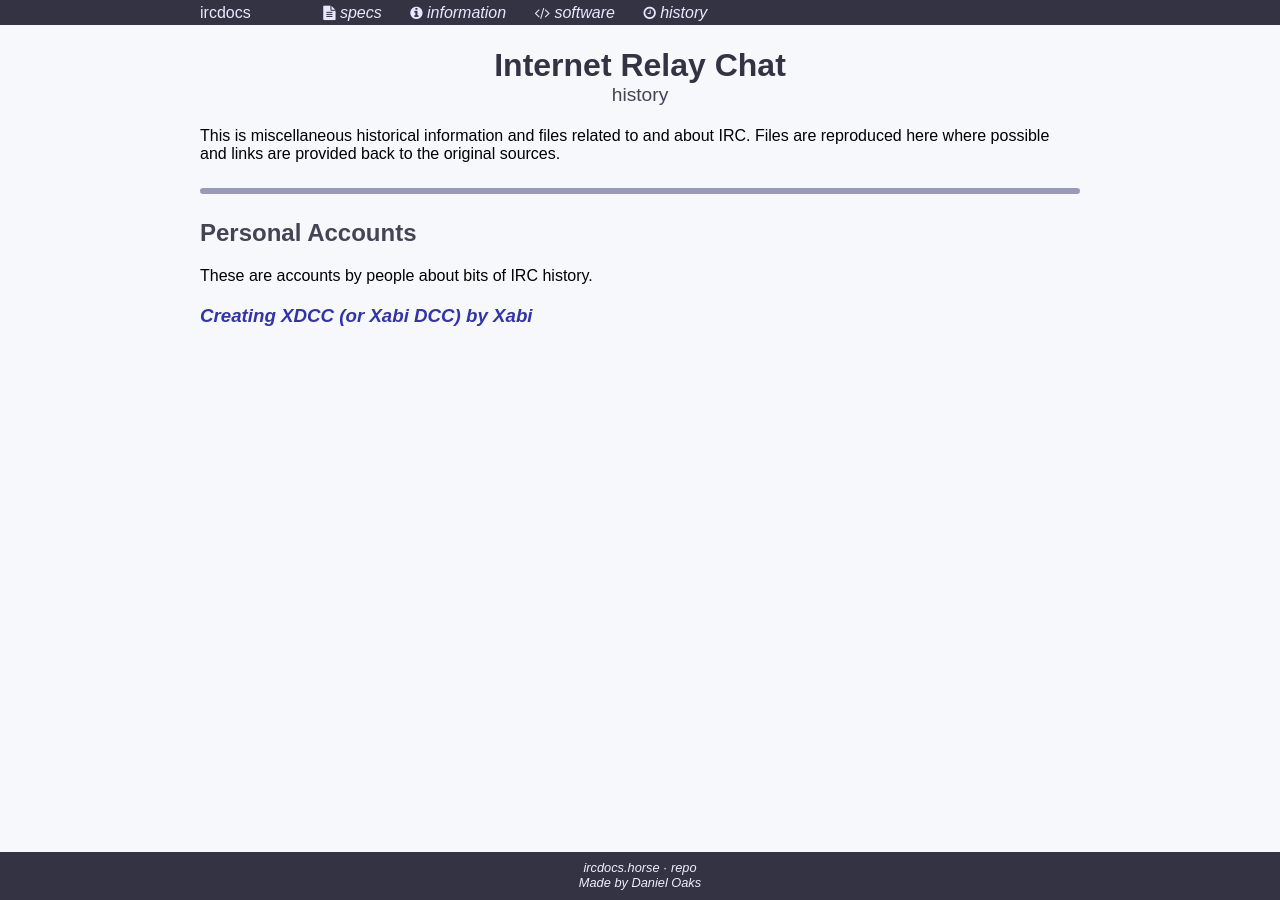
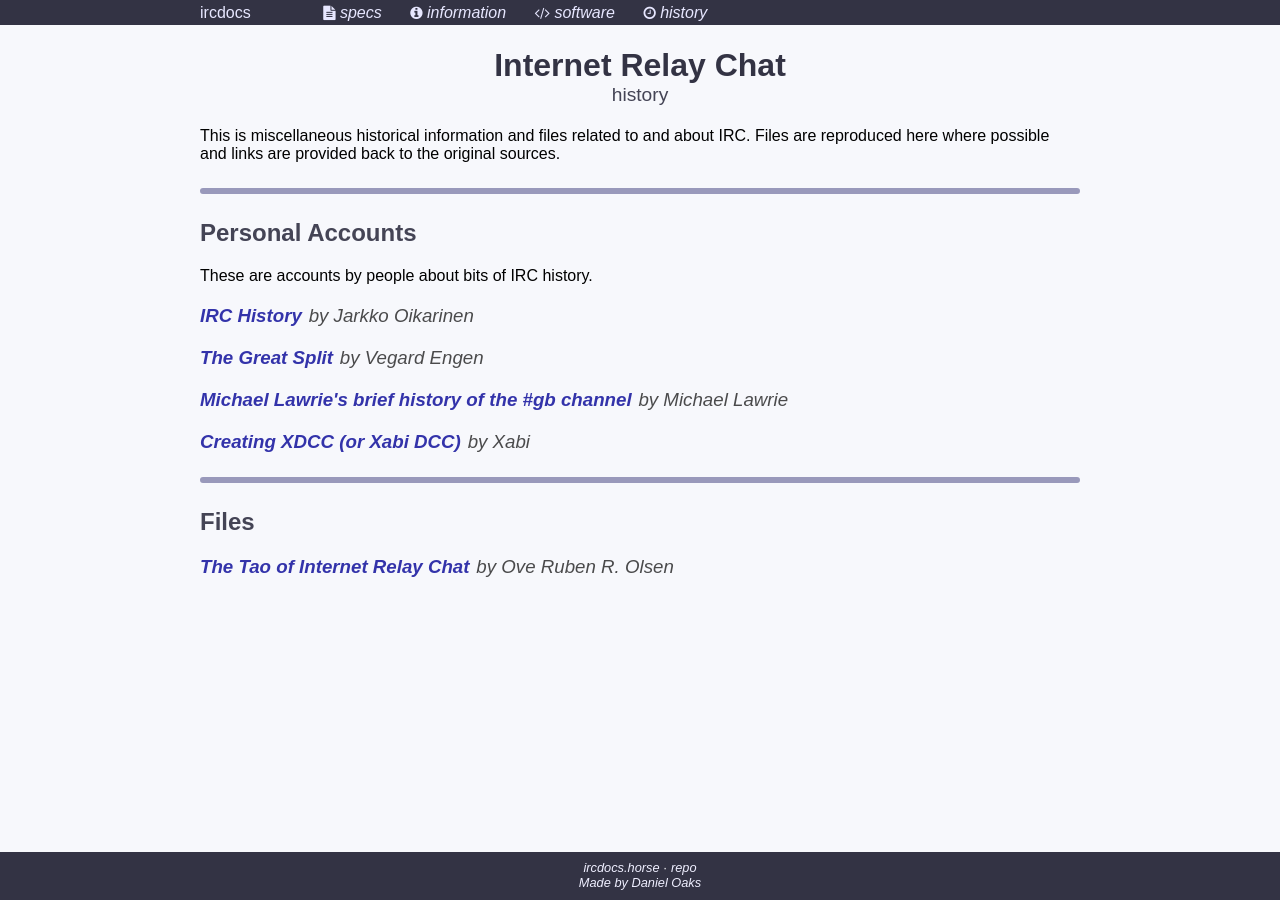
Before and after one commit to ircdocs/ircdocs.horse, a Jekyll site: the page built from history/index.html, in a window 1280 px wide. Built offline with Jekyll 4.4.1, drawn with Linux system fonts in a browser that asks for light colours; nearby versions of some CDN libraries; library files that are not in the unit come from our copies; Markdown is read by kramdown in place of the engine named in the settings.

Commit message:
history: Add a few more accounts and files

```diff
--- a/_layouts/account.html
+++ b/_layouts/account.html
@@ -11,9 +11,11 @@ layout: default
 <h2>
     {{ page.title }}
     <span class="author">by {{ page.author }}</span>
+    {% if page.written %}
     <span class="datetime">
-        {{ page.datetime }}
+        {{ page.written }}
     </span>
+    {% endif %}
     <span class="source">
         <a href="{{ page.source }}">{{ page.source }}</a>
     </span>
--- a/css/screen.sass
+++ b/css/screen.sass
@@ -118,6 +118,13 @@ html, body
         font-weight: bold
         color: #112
 
+.authorsub
+    display: inline-block
+    margin-left: 0.1rem
+    color: rgba(0.2, 0.2, 0.2, 0.7)
+    font-weight: normal
+    &::before
+        content: " by "
 .author
     display: block
     font-size: 1rem
--- a/history/index.html
+++ b/history/index.html
@@ -21,7 +21,58 @@ title: IRC History
 <div class="link-block">
 	<div class="name">
 		<h3>
-			<a href="./accounts/creating-xdcc.html">Creating XDCC (or Xabi DCC) by Xabi</a>
+			<a href="./accounts/irc-history.html">
+				IRC History
+				<span class="authorsub">Jarkko Oikarinen</span>
+			</a>
 		</h3>
 	</div>
 </div>
+
+<div class="link-block">
+	<div class="name">
+		<h3>
+			<a href="./accounts/the-great-split.html">
+				The Great Split
+				<span class="authorsub">Vegard Engen</span>
+			</a>
+		</h3>
+	</div>
+</div>
+
+<div class="link-block">
+	<div class="name">
+		<h3>
+			<a href="./accounts/brief-history-of-the-gb-channel.html">
+				Michael Lawrie's brief history of the #gb channel
+				<span class="authorsub">Michael Lawrie</span>
+			</a>
+		</h3>
+	</div>
+</div>
+
+<div class="link-block">
+	<div class="name">
+		<h3>
+			<a href="./accounts/creating-xdcc.html">
+				Creating XDCC (or Xabi DCC)
+				<span class="authorsub">Xabi</span>
+			</a>
+		</h3>
+	</div>
+</div>
+
+<hr/>
+
+<h2>Files</h2>
+
+<div class="link-block">
+	<div class="name">
+		<h3>
+			<a href="./textfiles/tao-of-irc.html">
+				The Tao of Internet Relay Chat
+				<span class="authorsub">Ove Ruben R. Olsen</span>
+			</a>
+		</h3>
+	</div>
+</div>
```
Also changed, not shown: history/accounts/brief-history-of-the-gb-channel.md (added, +23 -0 lines), history/accounts/creating-xdcc.md (+1 -1 lines), history/accounts/irc-history.md (added, +25 -0 lines), history/accounts/the-great-split.md (added, +39 -0 lines), history/textfiles/tao-of-irc.md (added, +278 -0 lines).
